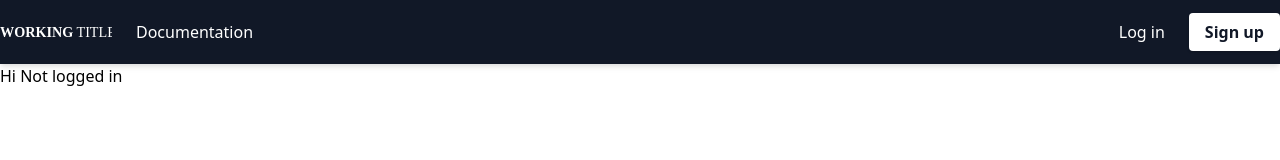
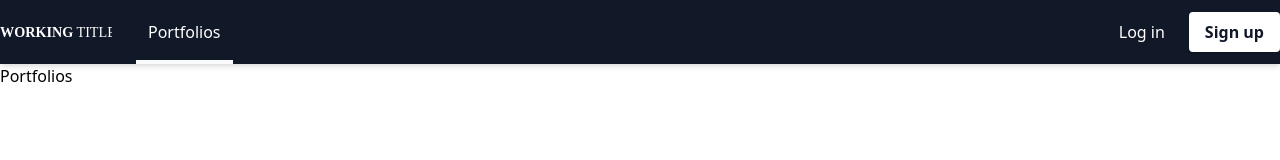
Before and after one commit to jonas-jonas/div-dash, a React (Create React App) app in the folder web/: page /portfolios in a window 1280 px wide. Shown: the top 160 px of the page. Built offline with nearby package versions, Linux system fonts and the light colour scheme; no server answers.

Commit message:
Add "/portfolios" navigation entry

```diff
--- a/web/src/App.tsx
+++ b/web/src/App.tsx
@@ -5,6 +5,7 @@ import { useRecoilState, useRecoilValue } from "recoil";
 import { Navigation } from "./components/Navigation";
 import { Home } from "./pages/Home";
 import { Login } from "./pages/Login";
+import { Portfolios } from "./pages/Portfolios";
 import { loggedInState, tokenState, userState } from "./state/authState";
 
 function App() {
@@ -42,6 +43,7 @@ function App() {
         <Switch>
           <Route
             path="/login"
+            exact
             render={(props) =>
               isLoggedIn ? (
                 <Redirect
@@ -52,10 +54,13 @@ function App() {
               )
             }
           />
+          <Route path="/portfolios" exact>
+            <Portfolios></Portfolios>
+          </Route>
+          <Route path="/" exact>
+            <Home></Home>
+          </Route>
         </Switch>
-        <Route path="/">
-          <Home></Home>
-        </Route>
       </div>
     );
   }
--- a/web/src/components/Navigation.tsx
+++ b/web/src/components/Navigation.tsx
@@ -1,41 +1,57 @@
-import { Link } from "react-router-dom";
+import classNames from "classnames";
+import { Link, useLocation } from "react-router-dom";
 import { useRecoilState, useResetRecoilState } from "recoil";
 import { tokenState, userState } from "../state/authState";
 
 export function Navigation() {
   const [user, setUser] = useRecoilState(userState);
   const resetToken = useResetRecoilState(tokenState);
+  const location = useLocation();
 
   const handleLogout = async () => {
     setUser(null);
     resetToken();
   };
+
+  const navItemClasses = (pathName: string) => {
+    return classNames(
+      "ml-6 h-full flex items-center border-b-4 border-transparent pt-1 px-3 transition-colors",
+      {
+        "border-gray-50": location.pathname === pathName,
+        "hover:border-gray-400": location.pathname !== pathName,
+      }
+    );
+  };
+
   return (
     <nav
-      className="bg-gray-900 w-100 h-16 shadow-md flex items-center text-white"
+      className="bg-gray-900 w-100 h-16 shadow-md flex items-stretch text-white"
       role="navigation"
       aria-label="main navigation"
     >
-      <div className="container mx-auto flex justify-between items-center">
+      <div className="container mx-auto flex justify-between items-stretch">
         <div className="flex items-center">
           <Link className="navbar-item" to="/">
             <img src="/assets/logo.svg" alt="Logo" width="112" height="28" />
           </Link>
-          <a className="ml-6" href="/">
-            Documentation
-          </a>
+          <Link className={navItemClasses("/portfolios")} to="/portfolios">
+            Portfolios
+          </Link>
         </div>
 
-        <div className="">
+        <div className="flex items-center">
           {user && (
-            <div className="navbar-item">
+            <>
               <p className="mr-2">{user.email}</p>
               <div className="buttons">
-                <button className="button is-primary" onClick={handleLogout}>
+                <button
+                  className="px-4 py-2 bg-white shadow rounded text-gray-900"
+                  onClick={handleLogout}
+                >
                   <strong>Logout</strong>
                 </button>
               </div>
-            </div>
+            </>
           )}
           {!user && (
             <>
--- /dev/null
+++ b/web/src/pages/Portfolios.tsx
@@ -0,0 +1,3 @@
+export function Portfolios() {
+  return <div className="container mx-auto">Portfolios</div>;
+}
```
